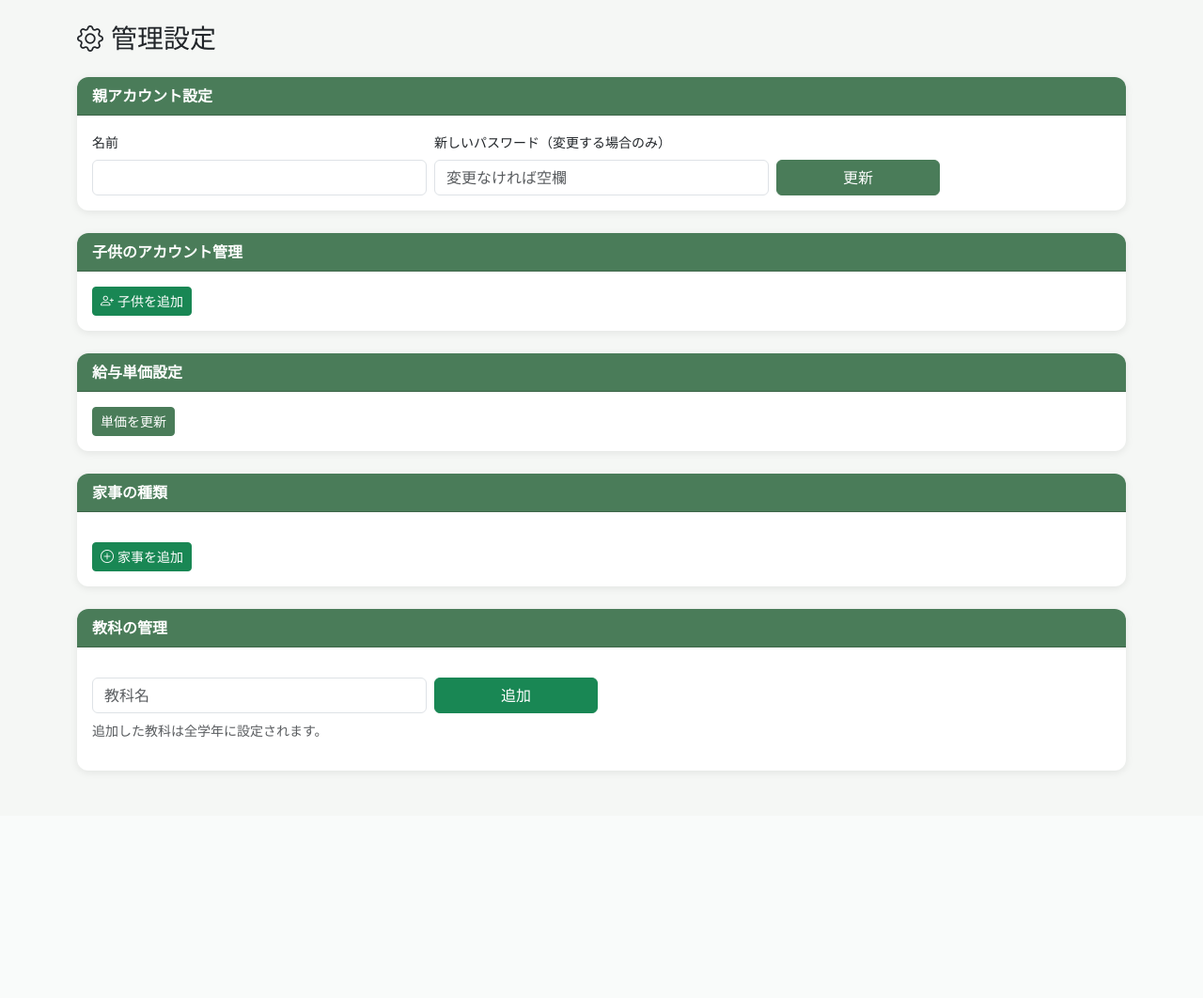
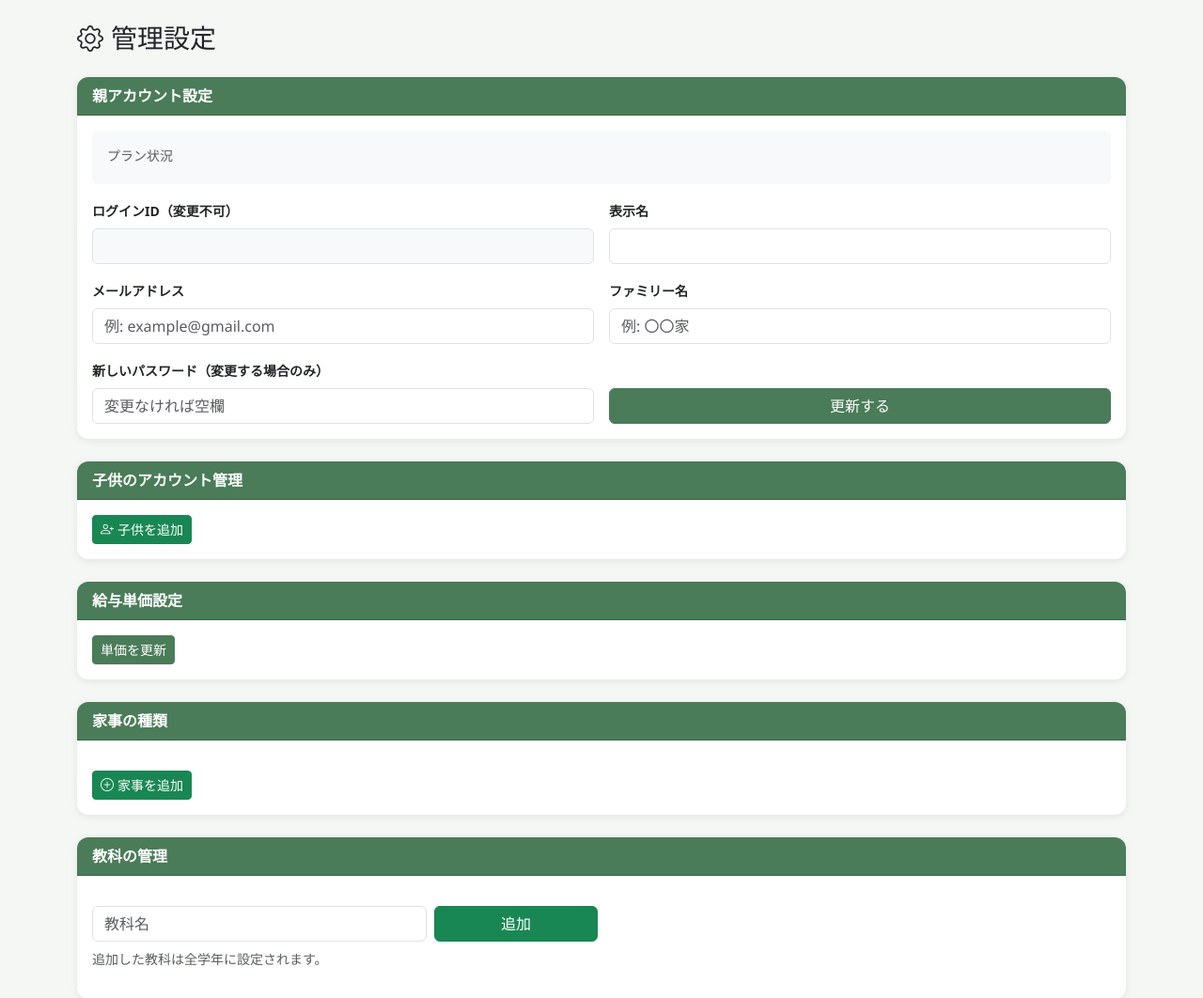
Before and after one commit to cistus-01/allowance-app, a Flask app: template app/templates/admin/index.html in a window 1280 px wide. Shown: the part 56-1118 px from the top of the page at 94% size. Before the commit the page ends 879 px from the top, so only its background shows below. Run offline with Flask 3, Linux system fonts and the light colour scheme; the template is opened without the code that fills it, so the values that code supplies are empty; parts of the project's set-up code (start-up, migrations or seed data) failed here and were passed over.

Commit message:
Expand parent account settings: plan status, email, family name
Added login ID display, email and family name editing, subscription
status badge (trial days remaining, active plan end date).

Co-Authored-By: Claude Sonnet 4.6 <noreply@anthropic.com>

```diff
--- a/app/templates/admin/index.html
+++ b/app/templates/admin/index.html
@@ -3,21 +3,56 @@
 {% block content %}
 <h3 class="mb-4"><i class="bi bi-gear me-2"></i>管理設定</h3>
 
-{# 親プロフィール編集 #}
+{# 親アカウント設定 #}
 <div class="card mb-4">
   <div class="card-header">親アカウント設定</div>
   <div class="card-body">
-    <form method="post" action="{{ url_for('admin.edit_profile') }}" class="row g-2 align-items-end">
-      <div class="col-sm-4">
-        <label class="form-label small">名前</label>
-        <input type="text" name="name" class="form-control" value="{{ current_user.name }}">
-      </div>
-      <div class="col-sm-4">
-        <label class="form-label small">新しいパスワード（変更する場合のみ）</label>
-        <input type="password" name="password" class="form-control" placeholder="変更なければ空欄">
-      </div>
-      <div class="col-sm-2">
-        <button type="submit" class="btn btn-primary w-100">更新</button>
+
+    {# プラン状況 #}
+    <div class="mb-3 p-3 rounded" style="background:#f8f9fa;">
+      <div class="small text-muted mb-1">プラン状況</div>
+      {% if family %}
+        {% if family.subscription_status == 'active' %}
+          <span class="badge bg-success">有料プラン</span>
+          {% if plan_ends_str %}<span class="text-muted small ms-2">{{ plan_ends_str }}まで</span>{% endif %}
+        {% elif family.subscription_status == 'trial' %}
+          <span class="badge bg-warning text-dark">トライアル中</span>
+          {% if trial_days_left is not none %}
+            <span class="text-muted small ms-2">残り{{ trial_days_left }}日</span>
+          {% endif %}
+          <a href="{{ url_for('billing.index') }}" class="btn btn-sm btn-outline-primary ms-2">プランに登録</a>
+        {% else %}
+          <span class="badge bg-danger">期限切れ</span>
+          <a href="{{ url_for('billing.index') }}" class="btn btn-sm btn-outline-primary ms-2">プランに登録</a>
+        {% endif %}
+      {% endif %}
+    </div>
+
+    <form method="post" action="{{ url_for('admin.edit_profile') }}">
+      <div class="row g-3">
+        <div class="col-sm-6">
+          <label class="form-label small fw-bold">ログインID（変更不可）</label>
+          <input type="text" class="form-control bg-light" value="{{ current_user.username }}" disabled>
+        </div>
+        <div class="col-sm-6">
+          <label class="form-label small fw-bold">表示名</label>
+          <input type="text" name="name" class="form-control" value="{{ current_user.name }}">
+        </div>
+        <div class="col-sm-6">
+          <label class="form-label small fw-bold">メールアドレス</label>
+          <input type="email" name="email" class="form-control" value="{{ parent.email or '' }}" placeholder="例: example@gmail.com">
+        </div>
+        <div class="col-sm-6">
+          <label class="form-label small fw-bold">ファミリー名</label>
+          <input type="text" name="family_name" class="form-control" value="{{ family.name if family else '' }}" placeholder="例: 〇〇家">
+        </div>
+        <div class="col-sm-6">
+          <label class="form-label small fw-bold">新しいパスワード（変更する場合のみ）</label>
+          <input type="password" name="password" class="form-control" placeholder="変更なければ空欄">
+        </div>
+        <div class="col-sm-6 d-flex align-items-end">
+          <button type="submit" class="btn btn-primary w-100">更新する</button>
+        </div>
       </div>
     </form>
   </div>
```
Also changed, not shown: app/routes/admin.py (+27 -2 lines).
